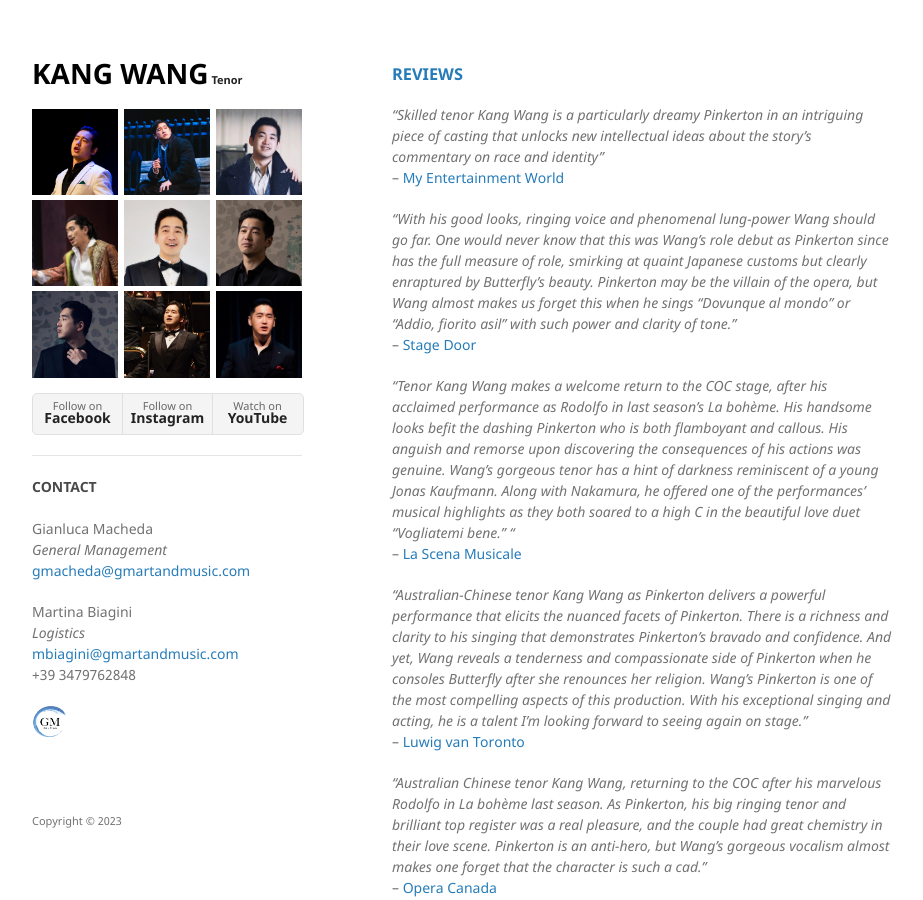
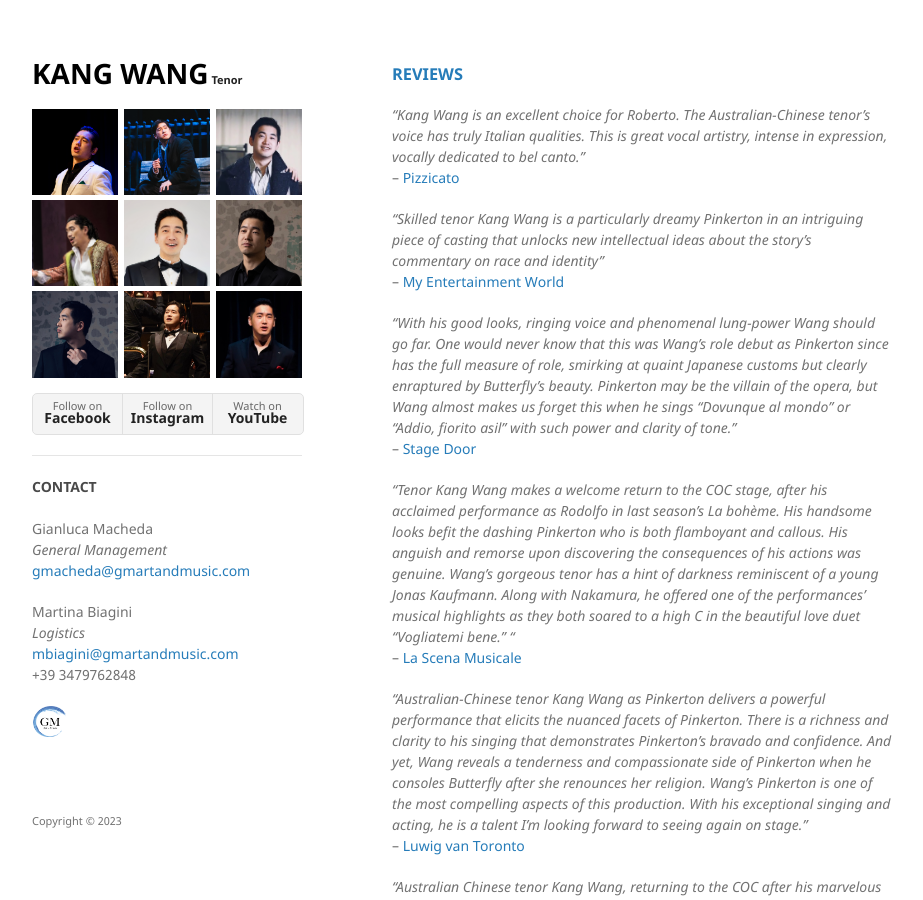
Before and after one commit to kwopera/kwt, a Jekyll site: the page built from reviews.md, in a window 1280 px wide and 900 px high. Shown: the whole window, without its empty margins (178-1101 px from the left). Built offline with Jekyll 4.4.1, drawn with Linux system fonts in a browser that asks for light colours; our own code applies the rules of GitHub Pages for plain Markdown files.

Commit message:
Update reviews.md

```diff
--- a/reviews.md
+++ b/reviews.md
@@ -1,5 +1,8 @@
 <h3 id="reviews"><a href="{{ "/reviews.html" | absolute_url }}#reviews">REVIEWS</a></h3>
 <br/>
+_"Kang Wang is an excellent choice for Roberto. The Australian-Chinese tenor’s voice has truly Italian qualities. This is great vocal artistry, intense in expression, vocally dedicated to bel canto."_
+<br/>-- <a href="https://www.pizzicato.lu/herausragende-einspielung-von-puccinis-le-villi/" target="_blank">Pizzicato</a>
+
 _"Skilled tenor Kang Wang is a particularly dreamy Pinkerton in an intriguing piece of casting that unlocks new intellectual ideas about the story’s commentary on race and identity"_
 <br/>-- <a href="https://www.myentertainmentworld.ca/2025/01/coc-madama-butterfly/" target="_blank">My Entertainment World</a>
 
```
